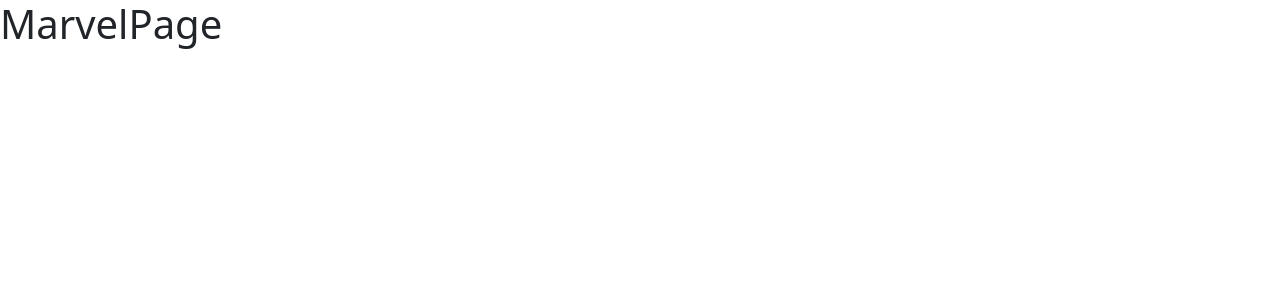
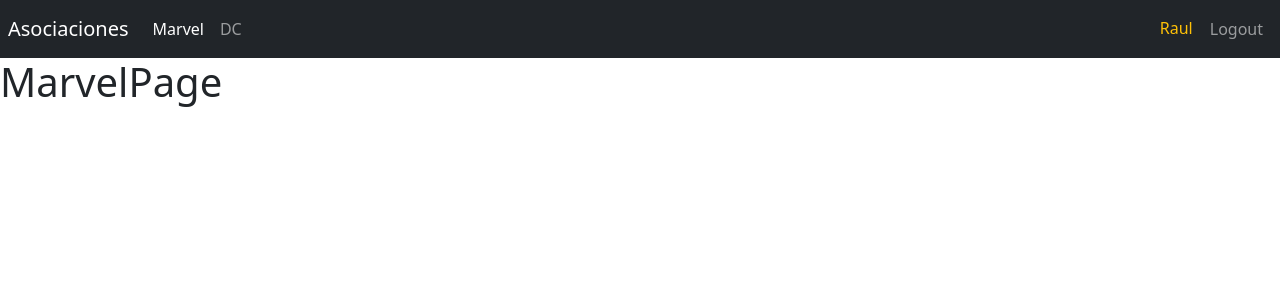
Before and after one commit to centinelaCode/hero-app-2023, a React (Vite) app: page /marvel in a window 1280 px wide. Shown: the top 300 px of the page. Built offline with nearby package versions, Linux system fonts and the light colour scheme.

Commit message:
[ADD] Se implementa el componente de ui NavBar en el AppRouter

```diff
--- a/src/router/AppRouter.jsx
+++ b/src/router/AppRouter.jsx
@@ -1,4 +1,7 @@
 import { Navigate, Route, Routes } from 'react-router-dom'
+
+
+import { NavBar } from '../ui'
 import { MarvelPage } from '../heroes/pages/MarvelPage'
 import { DcPage } from '../heroes/pages/DcPages'
 import { LoginPage } from '../auth/pages/LoginPage'
@@ -8,6 +11,8 @@
 export const AppRouter = () => {
   return (
     <>
+      <NavBar />
+
       <Routes>
          <Route path="marvel" element={<MarvelPage />} />
          <Route path="dc" element={<DcPage />} />
--- a/src/ui/index.js
+++ b/src/ui/index.js
@@ -1,3 +1,3 @@
 
-// exporta todo lo que se exporta en el components/index.js
+// exporta todo lo que se exporta en los index.js de los diferentes directorios
 export * from './components'
```
